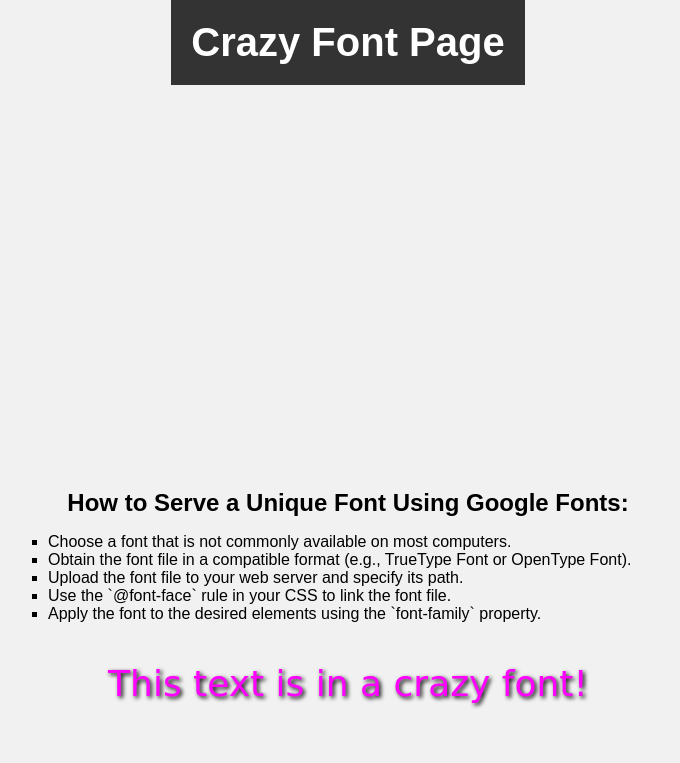
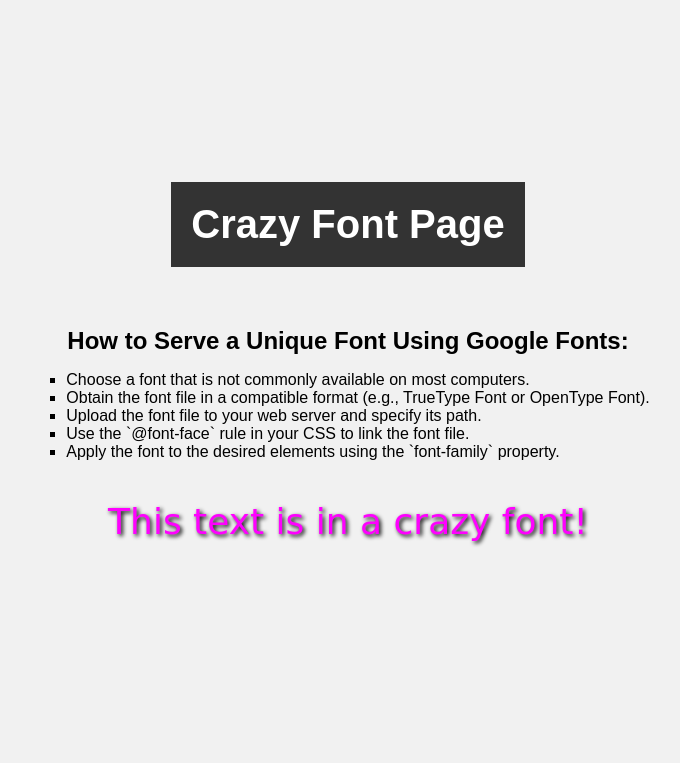
Before and after one commit to Uthej1226/itc505-homework3, a website: page src/index.html in a window 1280 px wide. Shown: the whole page, without its empty margins (292-972 px from the left). Drawn offline with Linux system fonts and the light colour scheme.

Commit message:
Update styles.css

```diff
--- a/src/styles.css
+++ b/src/styles.css
@@ -1,6 +1,3 @@
-* {
-  font-family: Arial, Helvetica, sans-serif;
-}
 /* styles.css */
 .unique-font {
     font-family: 'Bangers', cursive;
@@ -8,21 +5,3 @@
     color: purple;
     text-align: center;
 }
-
-html, body {
-  margin: 0;
-  border: 0;
-  padding: 0;
-  background-color: #fff;
-}
-
-main {
-  margin: auto;
-  width: 50%;
-  padding: 20px;
-}
-
-main > h1 {
-  text-align: center;
-  font-size: 3.5em;
-}
```
